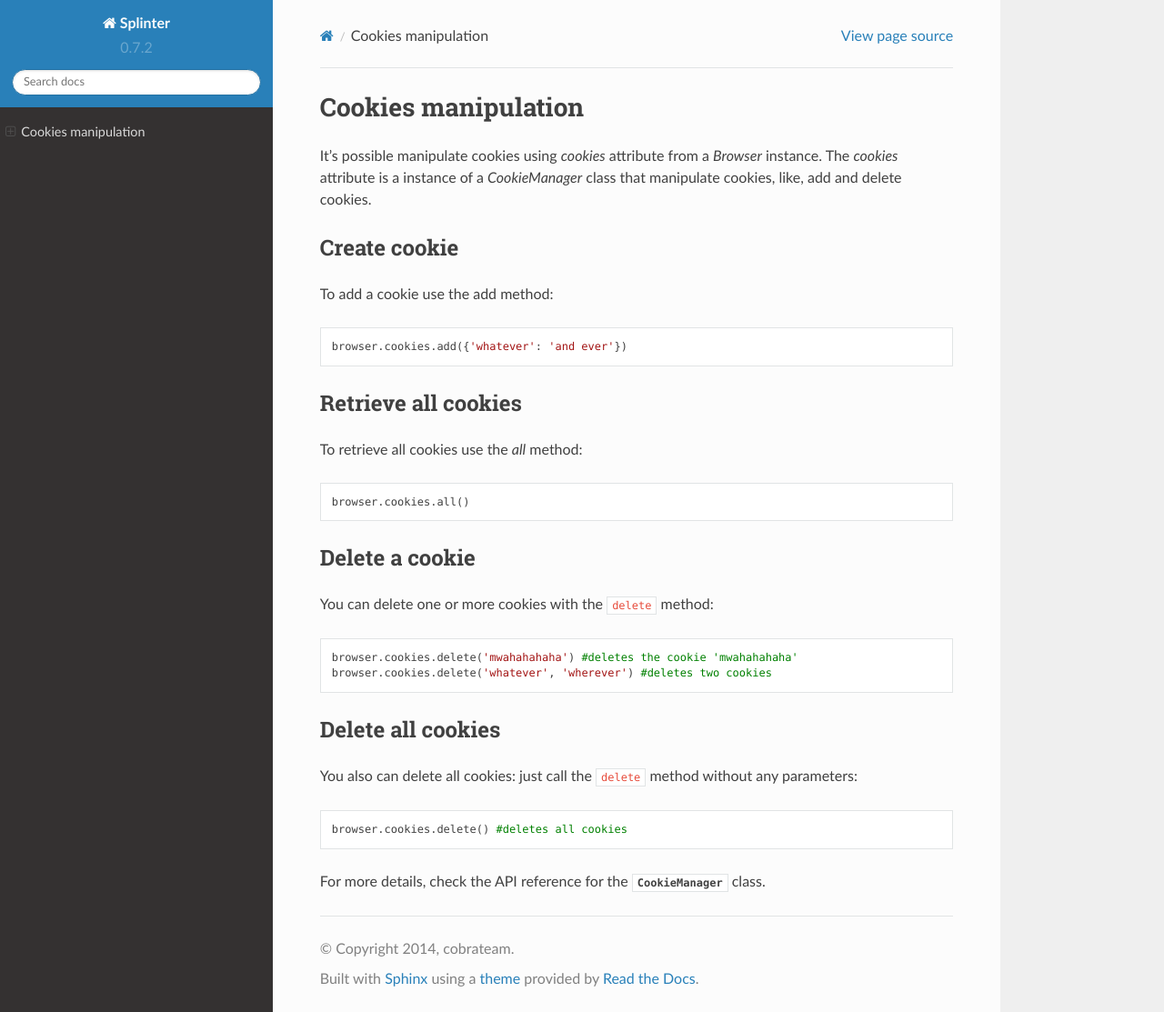
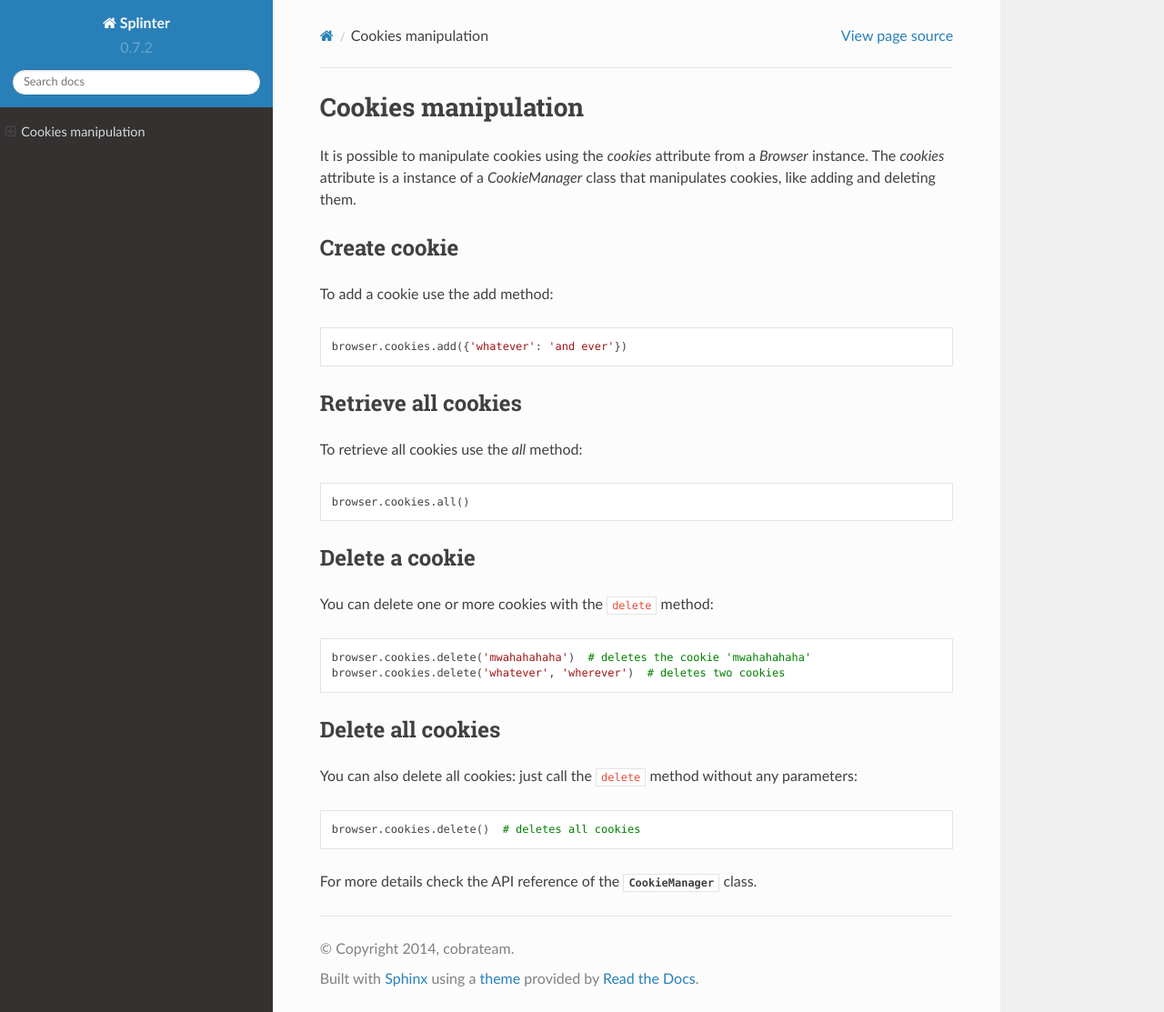
Before and after one commit to cobrateam/splinter, a Sphinx documentation site: the page built from docs/cookies.rst, in a window 1280 px wide and 1113 px high. Shown: the whole window at 91% size. Built offline with Sphinx 7.4.7 and the Read the Docs theme 2.0.0, drawn with Linux system fonts in a browser that asks for light colours.

Commit message:
doc: cookies: minor fixes to formatting/grammar

```diff
--- a/docs/cookies.rst
+++ b/docs/cookies.rst
@@ -10,7 +10,9 @@
 Cookies manipulation
 ++++++++++++++++++++
 
-It's possible manipulate cookies using `cookies` attribute from a `Browser` instance. The `cookies` attribute is a instance of a `CookieManager` class that manipulate cookies, like, add and delete cookies.
+It is possible to manipulate cookies using the `cookies` attribute from a
+`Browser` instance. The `cookies` attribute is a instance of a `CookieManager`
+class that manipulates cookies, like adding and deleting them.
 
 Create cookie
 -------------
@@ -22,7 +24,6 @@ To add a cookie use the add method:
 ::
 
     browser.cookies.add({'whatever': 'and ever'})
-
 
 Retrieve all cookies
 --------------------
@@ -44,20 +45,20 @@ You can delete one or more cookies with the ``delete`` method:
 
 ::
 
-    browser.cookies.delete('mwahahahaha') #deletes the cookie 'mwahahahaha'
-    browser.cookies.delete('whatever', 'wherever') #deletes two cookies
+    browser.cookies.delete('mwahahahaha')  # deletes the cookie 'mwahahahaha'
+    browser.cookies.delete('whatever', 'wherever')  # deletes two cookies
 
 Delete all cookies
 ------------------
 
-You also can delete all cookies: just call the ``delete`` method without any
+You can also delete all cookies: just call the ``delete`` method without any
 parameters:
 
 .. highlight:: python
 
 ::
 
-    browser.cookies.delete() #deletes all cookies
+    browser.cookies.delete()  # deletes all cookies
 
-For more details, check the API reference for the
+For more details check the API reference of the
 :class:`CookieManager <splinter.cookie_manager.CookieManagerAPI>` class.
```
